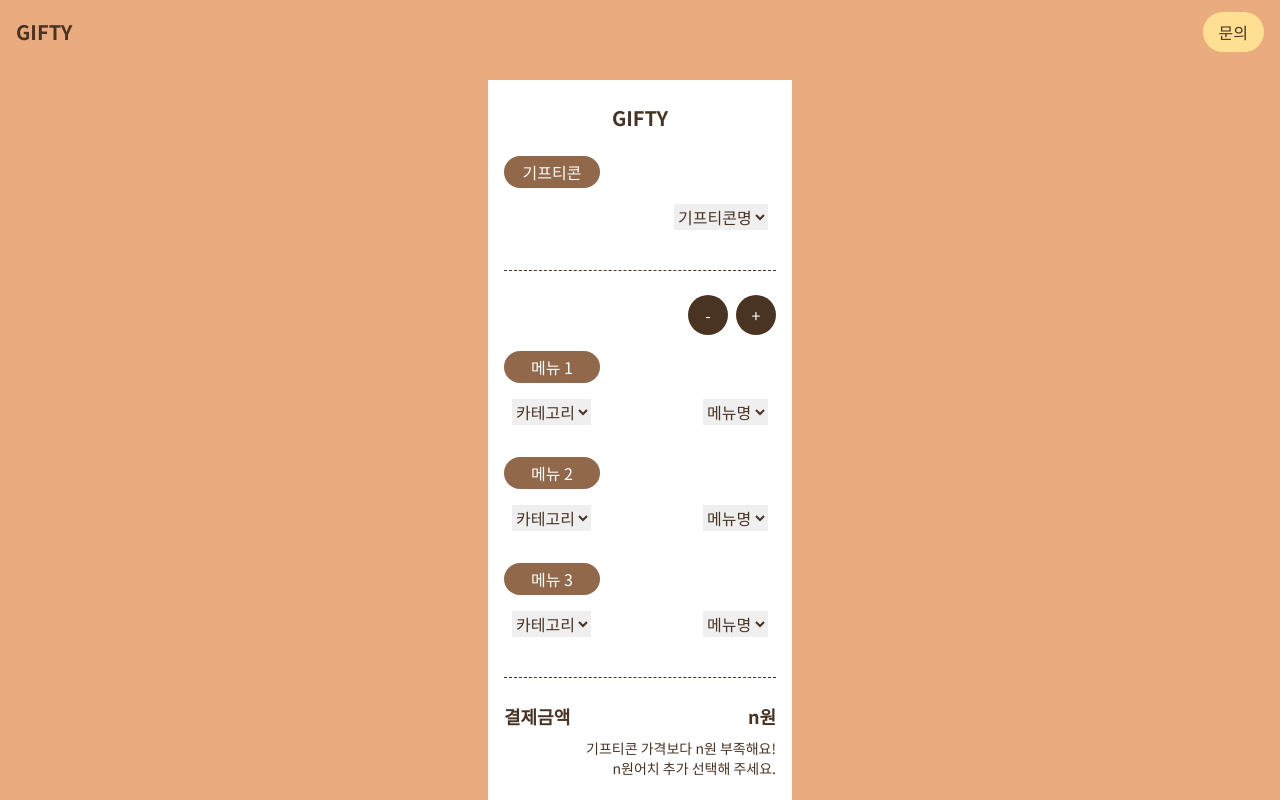
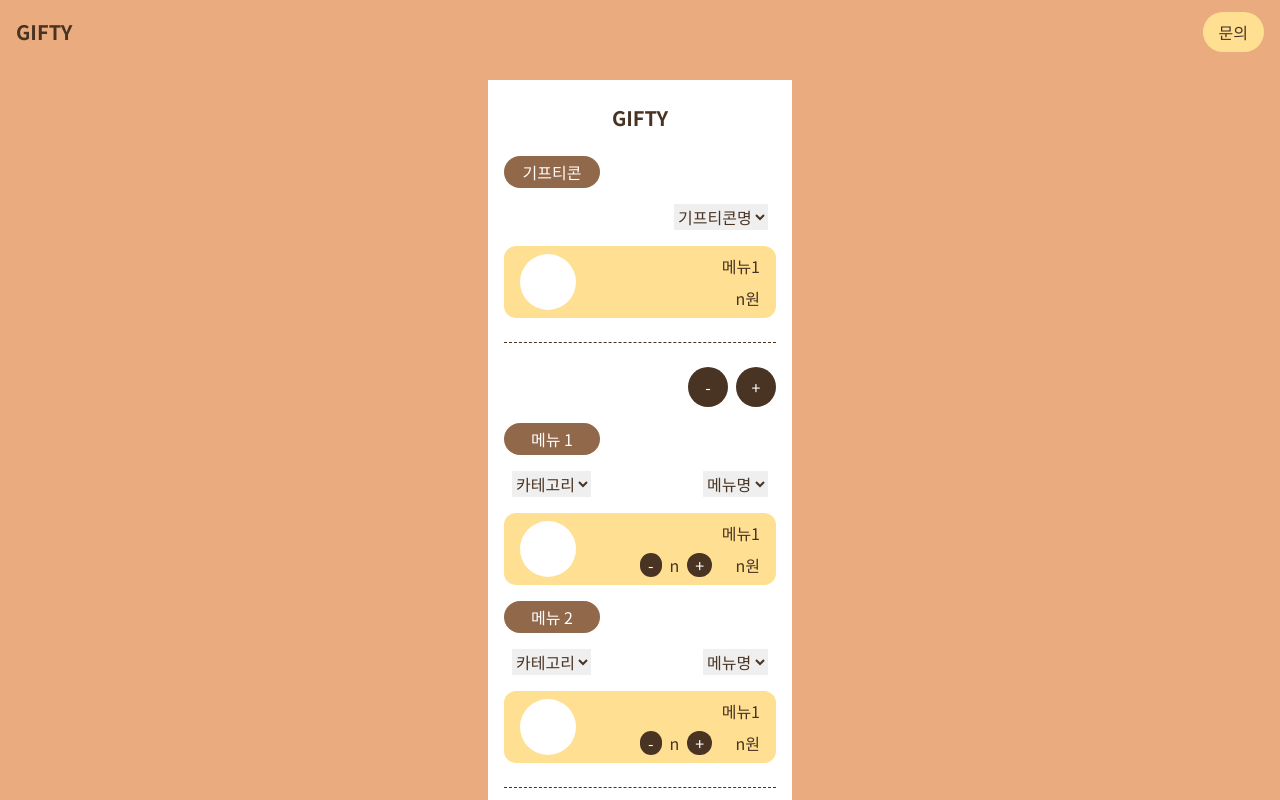
Before and after one commit to cloudIris75/gifty-nextjs, a Next.js app: page /brands/ediya/calculator in a window 1280 px wide. Shown: the top 800 px of the page. Built offline with nearby package versions, Linux system fonts and the light colour scheme.

Commit message:
Feat: 메뉴 컨테이너 추가

```diff
--- a/src/components/Button/Button.tsx
+++ b/src/components/Button/Button.tsx
@@ -1,14 +1,18 @@
 interface ButtonProps {
   name: string;
   onclick?: () => void;
-  width?: string;
+  classname?: string;
 }
 
-const Button: React.FC<ButtonProps> = ({ onclick, name, width = 'w-48' }) => {
+const Button: React.FC<ButtonProps> = ({
+  onclick,
+  name,
+  classname = 'w-48 py-2',
+}) => {
   return (
     <button
       onClick={onclick}
-      className={`bg-coffee-400 py-2 rounded-3xl ${width}`}
+      className={`bg-coffee-400 rounded-3xl ${classname}`}
     >
       {name}
     </button>
--- a/src/components/Container/Container.tsx
+++ b/src/components/Container/Container.tsx
@@ -1,16 +1,28 @@
+import Button from '../Button';
+
 interface ContainerProps {
   type?: 'gifticon' | 'menu';
 }
 
 const Container: React.FC<ContainerProps> = ({ type = 'menu' }) => {
+  const onSubtractButtonClick = () => {};
+
+  const onAddButtonClick = () => {};
+
   return (
+    <div className="flex flex-col items-between justify-center">
       <div
         className={`flex items-center text-coffee-400 px-2 py-4 ${
           type === 'menu' ? 'justify-between' : 'justify-end'
         }`}
       >
         {type === 'menu' ? (
-        <select name="category" id="category" required defaultValue="category">
+          <select
+            name="category"
+            id="category"
+            required
+            defaultValue="category"
+          >
             <option value="category" disabled>
               카테고리
             </option>
@@ -28,6 +40,33 @@ const Container: React.FC<ContainerProps> = ({ type = 'menu' }) => {
           <option value="menu1">이름1</option>
         </select>
       </div>
+      <div className="flex justify-between px-4 py-2 rounded-xl bg-coffee-100">
+        <div className="bg-white w-14 h-14 rounded-full"> </div>
+        <div className="flex flex-col items-end justify-between w-1/2">
+          <div className="text-coffee-400">메뉴1</div>
+          <div
+            className={`flex w-full ${
+              type === 'menu' ? 'justify-between' : 'justify-end'
+            }`}
+          >
+            <div className={`${type === 'menu' ? 'flex' : 'hidden'} space-x-2`}>
+              <Button
+                name="-"
+                onclick={onSubtractButtonClick}
+                classname="px-2"
+              />
+              <div className="text-coffee-400">n</div>
+              <Button
+                name="+"
+                onclick={onAddButtonClick}
+                classname="px-2 py-0"
+              />
+            </div>
+            <div className="text-coffee-400">n원</div>
+          </div>
+        </div>
+      </div>
+    </div>
   );
 };
 
--- a/src/pages/brands/[brandName]/calculator.tsx
+++ b/src/pages/brands/[brandName]/calculator.tsx
@@ -27,8 +27,16 @@ const Calculator: React.FC = () => {
           </div>
           <div className="flex flex-col space-y-4 dashed-line">
             <div className="flex justify-end space-x-2">
-              <Button name="-" onclick={onSubtractButtonClick} width="w-10" />
-              <Button name="+" onclick={onAddButtonClick} width="w-10" />
+              <Button
+                name="-"
+                onclick={onSubtractButtonClick}
+                classname="w-10 py-2"
+              />
+              <Button
+                name="+"
+                onclick={onAddButtonClick}
+                classname="w-10 py-2"
+              />
             </div>
             <div>
               <h3 className="title-container">메뉴 1</h3>
@@ -36,10 +44,6 @@ const Calculator: React.FC = () => {
             </div>
             <div>
               <h3 className="title-container">메뉴 2</h3>
-              <Container />
-            </div>
-            <div>
-              <h3 className="title-container">메뉴 3</h3>
               <Container />
             </div>
           </div>
@@ -60,9 +64,13 @@ const Calculator: React.FC = () => {
           <Button
             name="추가할 수 있는 메뉴 보러가기"
             onclick={() => router.push(`/brands/${brandName}/menu`)}
-            width="w-60"
+            classname="w-60 py-2"
           />
-          <Button name="초기화하기" onclick={onResetButtonClick} width="w-60" />
+          <Button
+            name="초기화하기"
+            onclick={onResetButtonClick}
+            classname="w-60 py-2"
+          />
         </div>
       </main>
     </>
```
Lines whose indentation alone changed are shown as unchanged.
